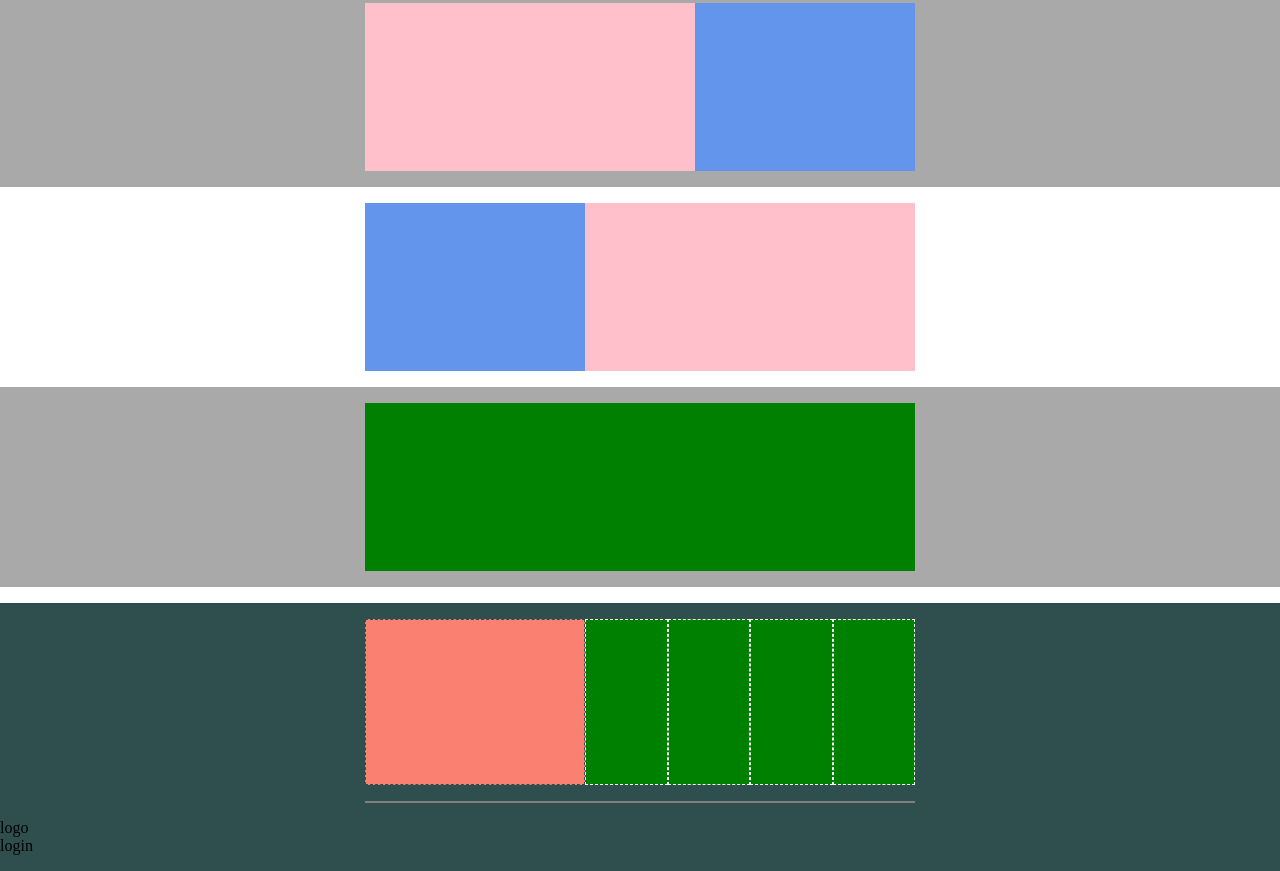
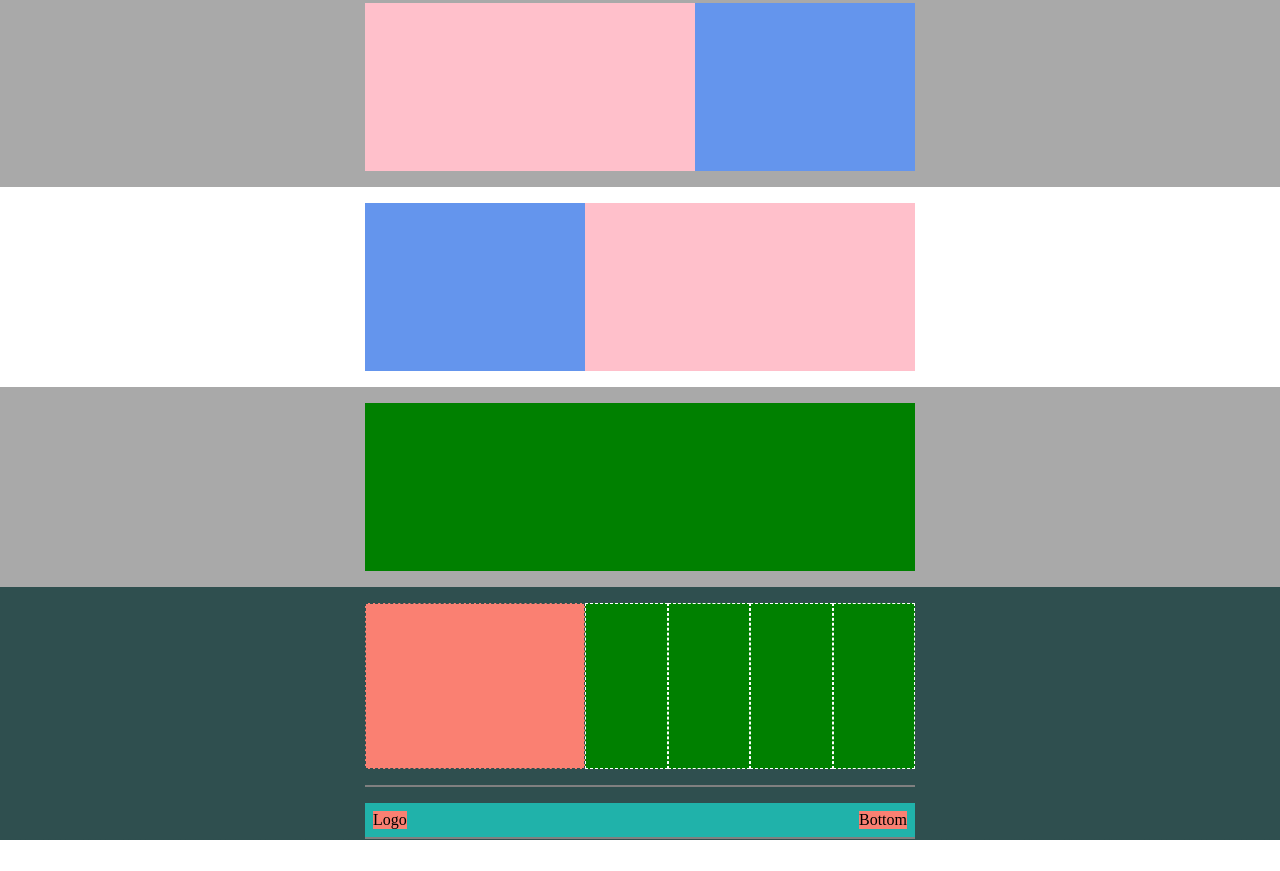
Before and after one commit to Alessandra-Casu/htmlcss-struttura-discord, a plain HTML site: page index.html in a window 1280 px wide. Shown: the part 479-1350 px from the top of the page. After the commit the page ends 1319 px from the top, so only its background shows below. Drawn offline with Linux system fonts and the light colour scheme.

Commit message:
add footer

```diff
--- a/assets/style.css
+++ b/assets/style.css
@@ -77,7 +77,7 @@
 }
 
 .bkg-dark{
-    margin-top: 1rem;
+
     background-color: darkslategrey;
 
 }
@@ -102,3 +102,23 @@
 }
 
 /*footer*/
+
+.nav-bottom{
+    display: flex;
+    background-color: lightseagreen;
+    width: 550px;
+    margin-inline: auto;
+    padding: .5rem;
+    justify-content: space-between;
+    margin-top: 1rem;
+    border-bottom: 2px solid gray;
+}
+
+.logo, .bottom{
+    background-color: salmon ;
+
+}
+
+.fine{
+    border-bottom: 1px dashed darkslategrey;
+}
--- a/index.html
+++ b/index.html
@@ -58,10 +58,10 @@
             <div class="greencolumn"></div>
             <div class="greencolumn"></div>
         </div>
-        <div class="nav2-box container">
-            <div class="nav2-top">
-                    <div class="logo">logo</div>
-                    <div class="bottom">login</div>
+        <div class="fine">
+            <div class="nav-bottom container">
+                <div class="logo">Logo</div>
+                <div class="bottom">Bottom</div>
             </div>
         </div>
     </footer>
```
